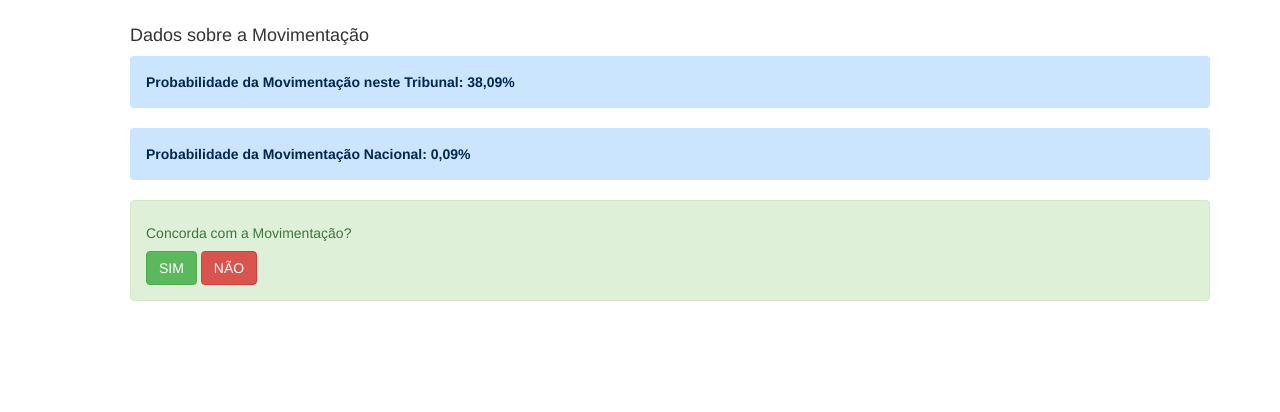
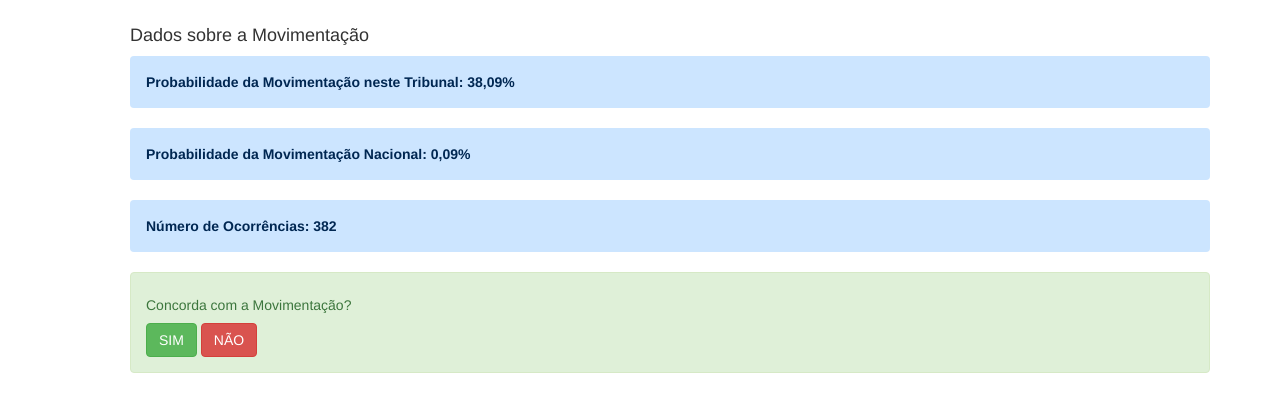
Before and after one commit to fasfsfgs/cnj-inova, a Flask app: page /alerta/7/132/12265/TJTO in a window 1280 px wide. Shown: the part 219-631 px from the top of the page. Run offline with Flask 2, Linux system fonts and the light colour scheme; some libraries are stand-ins or nearby versions.

Commit message:
Update alerta.html

```diff
--- a/templates/alerta.html
+++ b/templates/alerta.html
@@ -82,6 +82,10 @@
          <a href="" class="alert-link"> Probabilidade da Movimentação Nacional: {{ alerta['prob_nacional'] }} </a>
         </div>
 
+        <div class="alert alert-primary" role="alert">
+         <a href="" class="alert-link"> Número de Ocorrências: {{ alerta['ocorrencias'] }} </a>
+        </div>
+
         <div class="alert alert-success" role="alert">
             <h5>Concorda com a Movimentação?</h5>
             <a class="btn btn-success" data-toggle="collapse" href="#concordarMovimento" role="button" aria-expanded="false" aria-controls="collapseExample">
```
